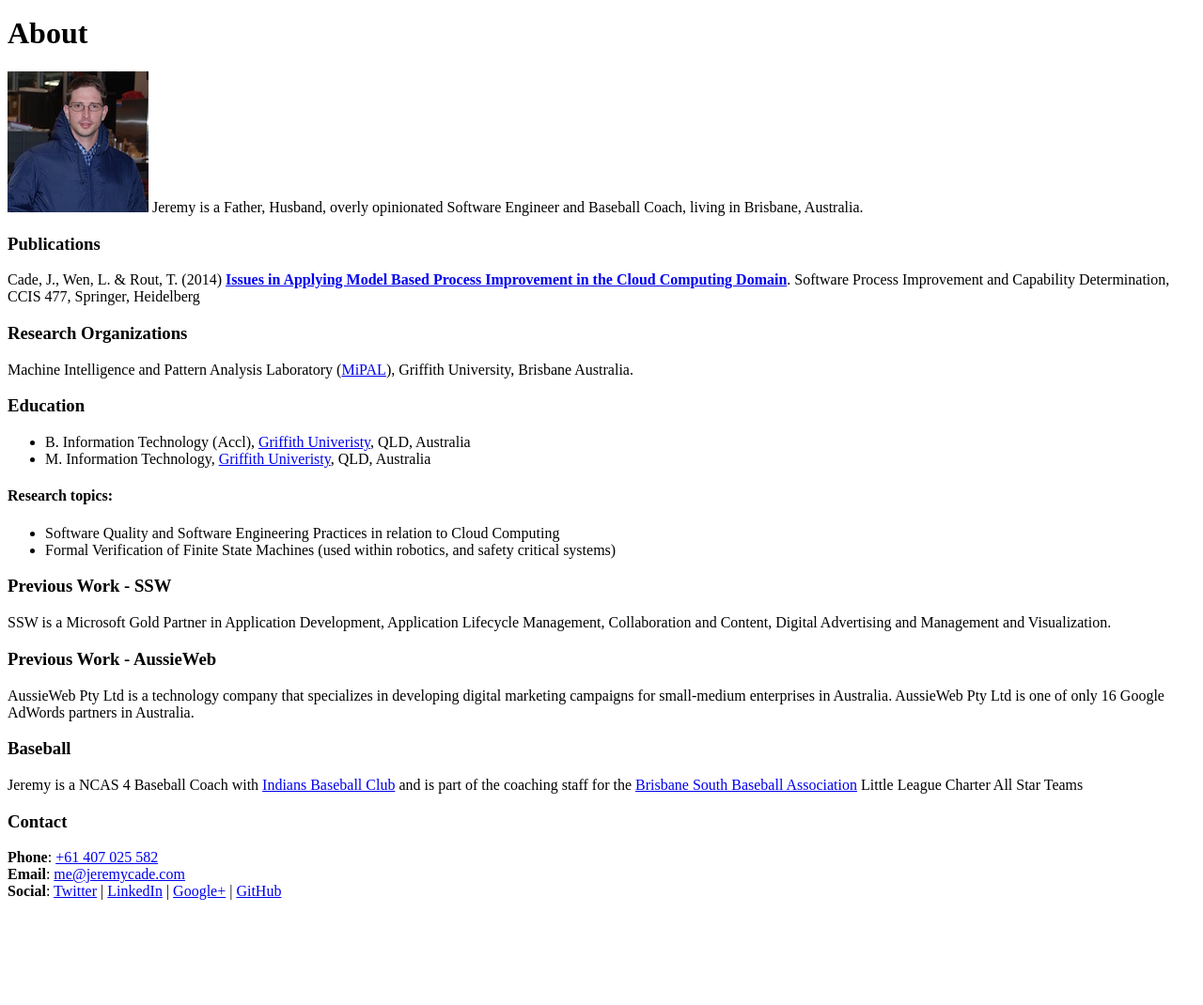
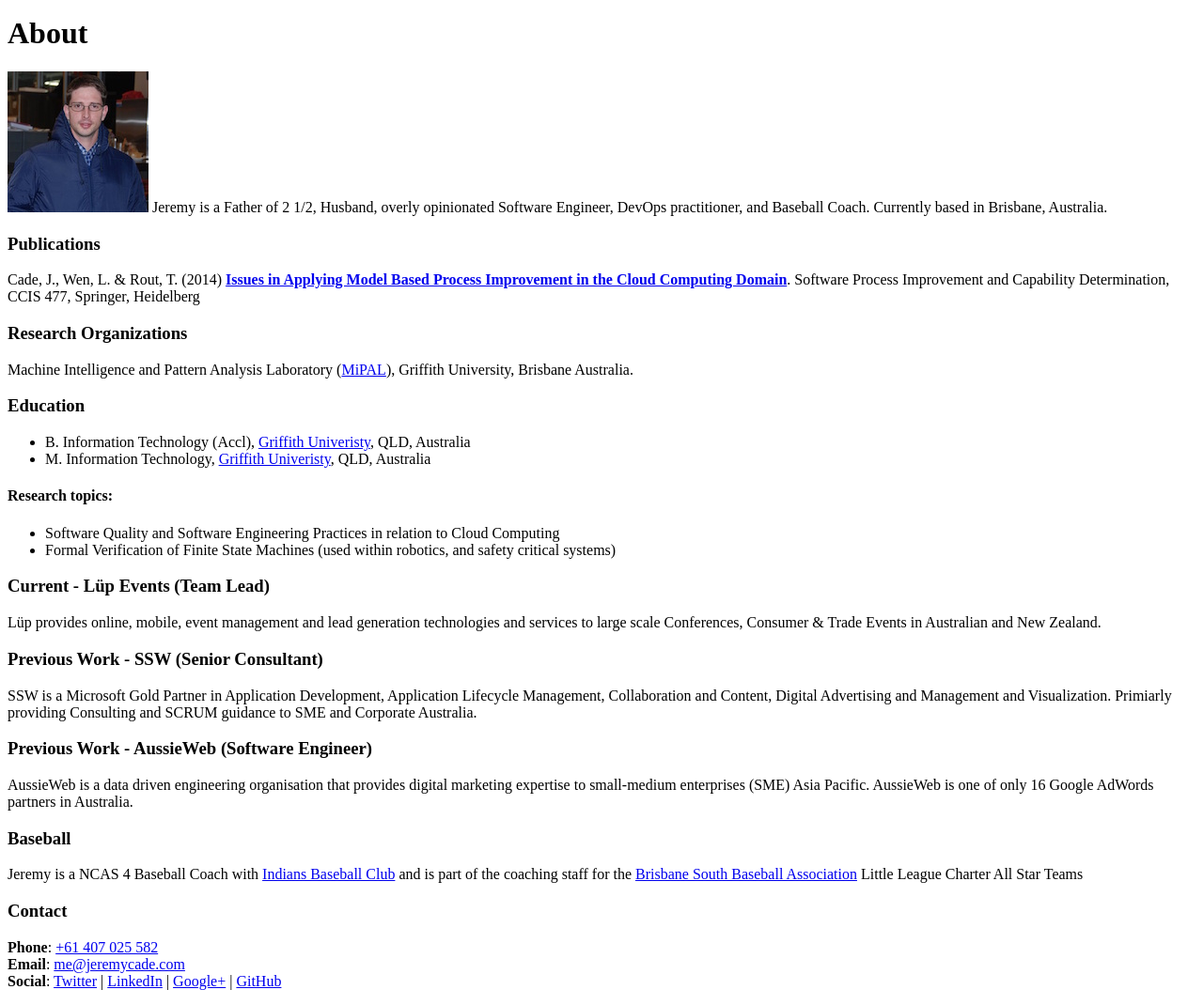
Before and after one commit to JeremyCade/jeremycade.github.io, a Jekyll site: the page built from about.md, in a window 1280 px wide, cut to the strip 112-1182 px from the top of the page. Shown: the whole strip at 94% size. Built offline with Jekyll 4.4.1, drawn with Linux system fonts in a browser that asks for light colours; before the commit the page ends 1086 px from its top, so only the background shows below that.

Commit message:
Minior updates to CV and About Pages

```diff
--- a/about.md
+++ b/about.md
@@ -4,7 +4,8 @@ title: About
 ---
 
 <img src="../images/JeremyCa.jpg" title="Jeremy Cade" class="right">
-Jeremy is a Father, Husband, overly opinionated Software Engineer and Baseball Coach, living in Brisbane, Australia.
+Jeremy is a Father of 2 1/2, Husband, overly opinionated Software Engineer, DevOps practitioner, and Baseball Coach.
+Currently based in Brisbane, Australia.
 
 ### Publications
 
@@ -24,13 +25,19 @@ Machine Intelligence and Pattern Analysis Laboratory ([MiPAL](http://www.mipal.n
 - Software Quality and Software Engineering Practices in relation to Cloud Computing
 - Formal Verification of Finite State Machines (used within robotics, and safety critical systems)
 
-### Previous Work - SSW
+### Current - Lüp Events (Team Lead)
+
+Lüp provides online, mobile, event management and lead generation technologies and services to large scale Conferences, Consumer & Trade Events in Australian and New Zealand.
+
+### Previous Work - SSW (Senior Consultant)
 
 SSW is a Microsoft Gold Partner in Application Development, Application Lifecycle Management, Collaboration and Content, Digital Advertising and Management and Visualization.
+Primiarly providing Consulting and SCRUM guidance to SME and Corporate Australia.
 
-### Previous Work - AussieWeb
+### Previous Work - AussieWeb (Software Engineer)
 
-AussieWeb Pty Ltd is a technology company that specializes in developing digital marketing campaigns for small-medium enterprises in Australia. AussieWeb Pty Ltd is one of only 16 Google AdWords partners in Australia.
+AussieWeb is a data driven engineering organisation that provides digital marketing expertise to small-medium enterprises (SME) Asia Pacific.
+AussieWeb is one of only 16 Google AdWords partners in Australia.
 
 ### Baseball
 
```
Also changed, not shown: curriculum_vitae.md (+6 -4 lines).
